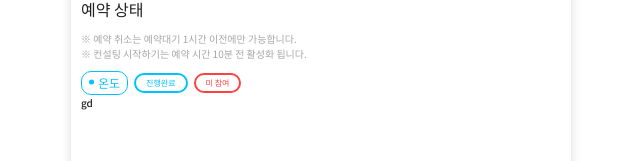
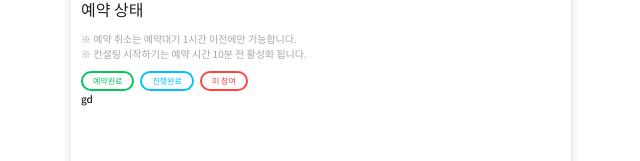
Before and after one commit to ycjeon0129/Planty, a React (Create React App) app in the folder frontend/: page /mypage/booking in a window 1280 px wide. Shown: the part 509-670 px from the top of the page, without its empty margins (319-959 px from the left). Built offline with nearby package versions, Linux system fonts and the light colour scheme.

Commit message:
[FE] Chore : badgeList 수정

```diff
--- a/frontend/src/pages/Booking/BookingPage.tsx
+++ b/frontend/src/pages/Booking/BookingPage.tsx
@@ -8,15 +8,12 @@ import BookingList from 'components/organisms/booking/BookingList';
 import SubscribeStateBadge from 'components/atoms/subscribe/SubscribeStateBadge/SubscribeStateBadge';
 import BadgeDescription from 'components/organisms/common/BadgeDescription/BadgeDescription';
 import { BOOKING_STATUS_DESC_LIST } from 'constants/common/StatusDescList';
-import ChartButton from 'components/atoms/common/ChartButton/ChartButton';
 
 function BookingPage() {
 	const [date, setDate, formatDate] = useSelectedDate();
 
 	const badgeList = [
-		<ChartButton color="success" isActive message="온도" onClick={() => {}} />,
-
-		// <SubscribeStateBadge stateKey="done" />,
+		<SubscribeStateBadge stateKey="done" />,
 		<SubscribeStateBadge stateKey="join" />,
 		<SubscribeStateBadge stateKey="notJoin" />,
 	];
```
